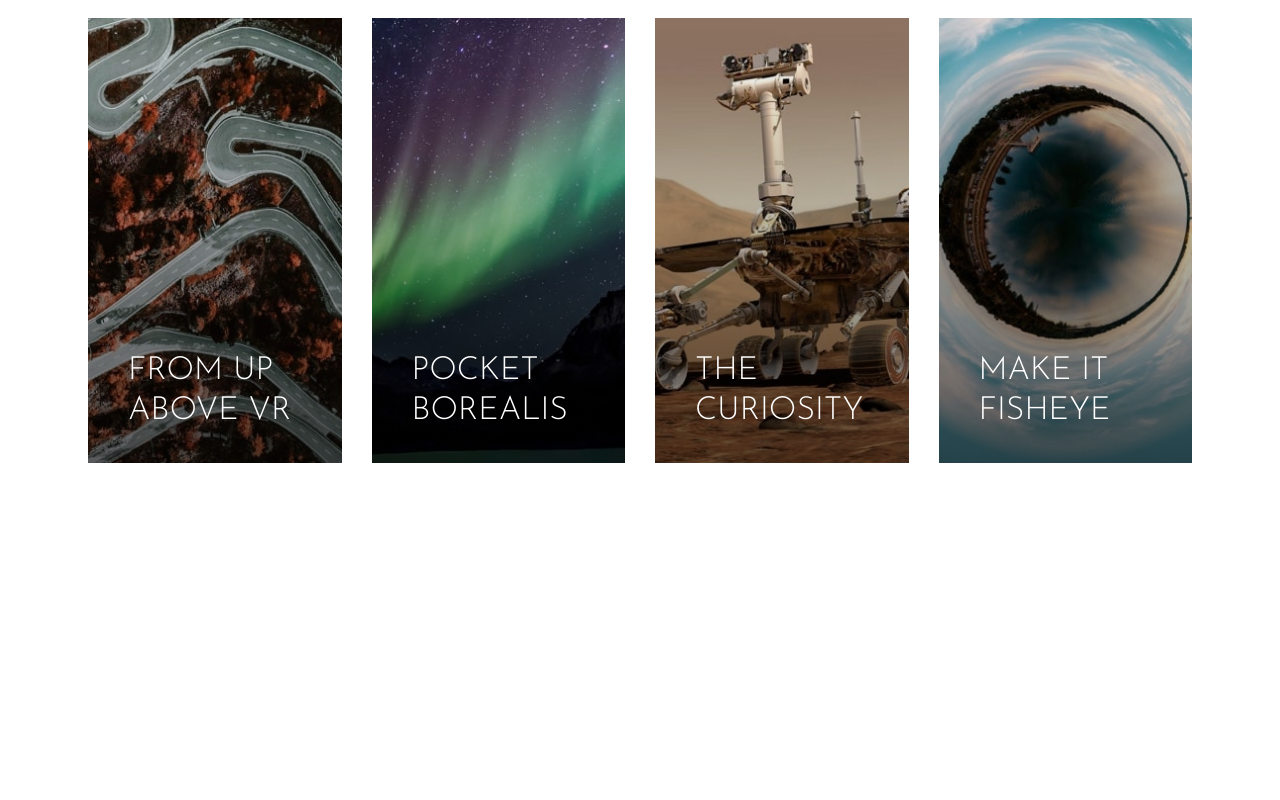
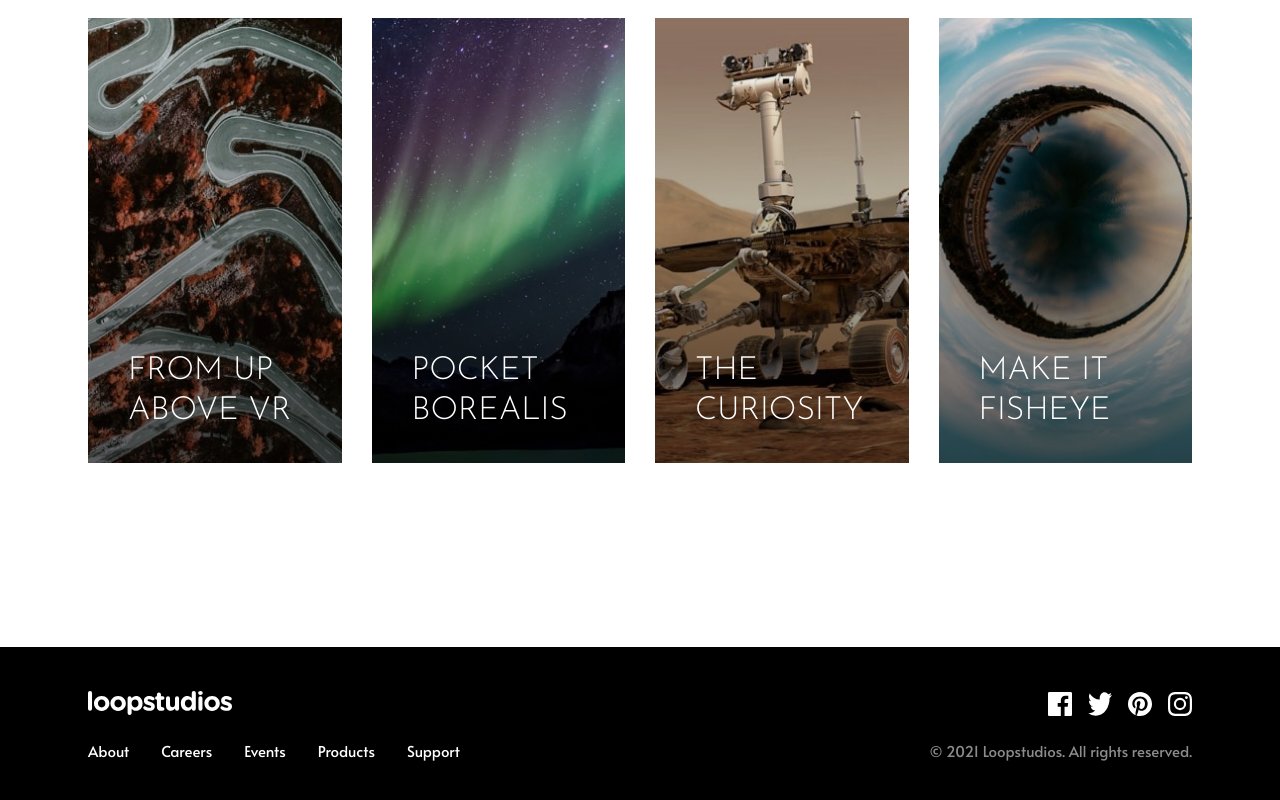
Before and after one commit to shobhit-gupta/fem11-loopstudios, a SvelteKit app: page / in a window 1280 px wide. Shown: the part 2086-2886 px from the top of the page. Before the commit the page ends 2733 px from the top, so only its background shows below. Built offline with nearby package versions, Linux system fonts and the light colour scheme.

Commit message:
feat: Add the footer

```diff
--- a/src/app.css
+++ b/src/app.css
@@ -11,6 +11,9 @@
 	}
 	section:last-of-type {
 		@apply mb-24 md:mb-[184px];
+	}
+	footer > * {
+		@apply mx-auto max-w-6xl px-6;
 	}
 }
 
--- a/src/routes/+page.svelte
+++ b/src/routes/+page.svelte
@@ -271,10 +271,74 @@
 	</button>
 </section>
 
-<!-- About -->
-<!-- Careers -->
-<!-- Events -->
-<!-- Products -->
-<!-- Support -->
-
-<!-- © 2021 Loopstudios. All rights reserved. -->
+<footer
+	class="
+		bg-black
+		py-14
+		md:py-11
+	"
+>
+	<div
+		class="
+			flex
+			flex-col
+			items-center
+			justify-between
+			gap-12
+			text-white
+			md:flex-row
+		"
+	>
+		<!-- Navigation -->
+		<div
+			class="
+				flex
+				flex-col
+				items-center
+				gap-8
+				md:items-start
+				md:gap-6
+			"
+		>
+			<img
+				src="/images/logo.svg"
+				alt=""
+				class="
+					w-36
+					grow-0
+				"
+			/>
+			<div class="">
+				<nav
+					class="
+						flex
+						h-full
+						flex-col
+						items-center
+						gap-4
+						leading-relaxed
+						text-white
+						md:w-96
+						md:flex-row
+						md:gap-8
+					"
+				>
+					<a href="/">About</a>
+					<a href="/">Careers</a>
+					<a href="/">Events</a>
+					<a href="/">Products</a>
+					<a href="/">Support</a>
+				</nav>
+			</div>
+		</div>
+		<div class="flex flex-col items-center gap-4 md:items-end md:gap-6">
+			<div class="flex space-x-4">
+				<img src="/images/icon-facebook.svg" alt="" />
+				<img src="/images/icon-twitter.svg" alt="" />
+				<img src="/images/icon-pinterest.svg" alt="" />
+				<img src="/images/icon-instagram.svg" alt="" />
+			</div>
+			<p class="text-darkGray">© 2021 Loopstudios. All rights reserved.</p>
+		</div>
+	</div>
+</footer>
```
